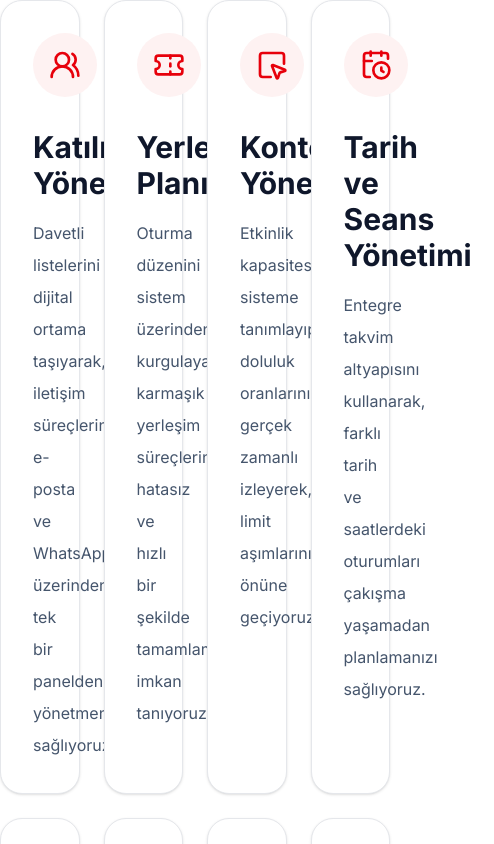
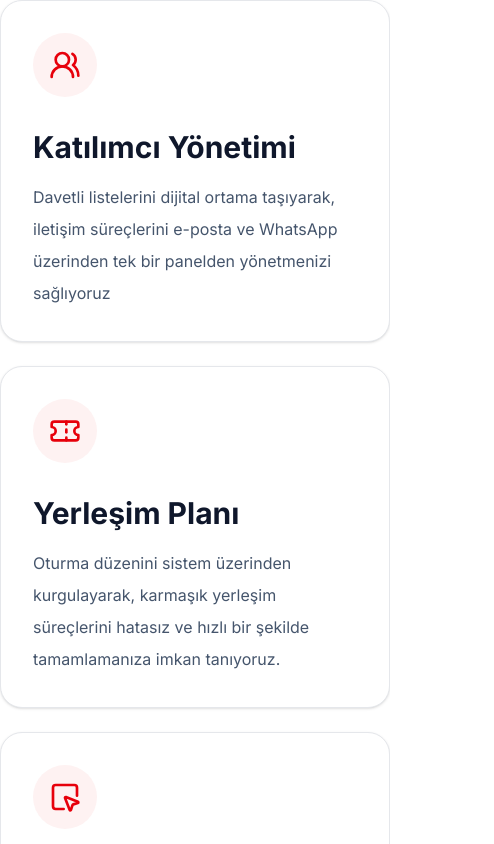
Before and after one commit to beyzaisil/Evenly-Landing, a Next.js app: page / in a window 390 px wide. Shown: the top 844 px of the page, 494 px wide, since content can reach past the window. Built offline with nearby package versions, Linux system fonts and the light colour scheme.

Commit message:
refactor: reorganize feature components and data

```diff
--- /dev/null
+++ b/components/blocks/cards/FeatureCard.tsx
@@ -0,0 +1,22 @@
+import { Feature } from "@/types/features";
+
+export function FeatureCard({ icon: Icon, title, description }: Feature) {
+  return (
+    <div className="flex flex-col justify-between rounded-3xl border border-gray-200 bg-white p-8 shadow-sm transition-all duration-300 hover:-translate-y-2 hover:shadow-xl ">
+      <div>
+
+        <div className="mb-8 flex h-16 w-16 items-center justify-center rounded-full bg-red-50">
+          <Icon className="h-8 w-8 text-red-600" />
+        </div>
+
+        <h3 className="mb-4 text-3xl font-bold text-slate-900">
+          {title}
+        </h3>
+
+        <p className="leading-8 text-slate-600 ">
+          {description}
+        </p>
+      </div>
+    </div>
+  );
+}
--- a/components/sections/FeatureCard.tsx
+++ /dev/null
@@ -1,24 +0,0 @@
-import { Feature } from "@/types/features";
-import { UsersRound,Ticket, Icon,CalendarClock } from "lucide-react";
-import {features  } from "@/lib/content";
-
-    export function FeatureCard({icon:Icon,title,description}:Feature) {
-        return(
-        <div className="flex flex-col justify-between rounded-3xl border border-gray-200 bg-white p-8 shadow-sm transition-all duration-300 hover:-translate-y-2 hover:shadow-xl ">
-      <div>
-
-        <div className="mb-8 flex h-16 w-16 items-center justify-center rounded-full bg-red-50">
-          <Icon className="h-8 w-8 text-red-600" />
-        </div>
-
-        <h3 className="mb-4 text-3xl font-bold text-slate-900">
-          {title}
-        </h3>
-
-        <p className="leading-8 text-slate-600 ">
-          {description}
-        </p>
-      </div>
-            </div>
-        );
-    }
--- a/components/sections/FeatureSection.tsx
+++ b/components/sections/FeatureSection.tsx
@@ -1,29 +1,23 @@
-import { features } from "@/lib/content";
-import { FeatureCard } from "@/components/sections/FeatureCard";
+import { features } from "@/data/content";
+import { FeatureCard } from "@/components/blocks/cards/FeatureCard";
 
 
 export function FeatureSection() {
-    return(
+    return (
         <section>
-<div className="grid grid-cols-4 gap-6">
-{features.map((feature)=> (
+            <div className="grid grid-cols-1 md:grid-cols-2 lg:grid-cols-3 xl:grid-cols-4 gap-6 ">
+
+                {features.map((feature) => (
                     <FeatureCard
                         key={feature.id}
-         id = {feature.id}
-        icon = {feature.icon}
+                        id={feature.id}
+                        icon={feature.icon}
                         title={feature.title}
                         description={feature.description}
                     />
                 )
-
                 )}
             </div>
-
-
         </section>
-
-
     );
-
-
 }
--- a/components/sections/features.tsx
+++ /dev/null
@@ -1,20 +0,0 @@
-import {
-  Card,
-  CardHeader,
-  CardFooter,
-  CardTitle,
-  CardAction,
-  CardDescription,
-  CardContent,
-} from "@/components/ui/card"
-
-import { Shield } from "lucide-react"
-
-
-const cardItems = [
-    {
-        icon : Shield ,
-        title : "ksgdfvıosfhdghdf" ,
-        description :" kjsdfvoshlfdjvğsjdvnjsldjşbslş"
-    }
-] ;
```
Also changed, not shown: data/content.ts (renamed from lib/content.ts). Lines whose indentation alone changed are shown as unchanged.
